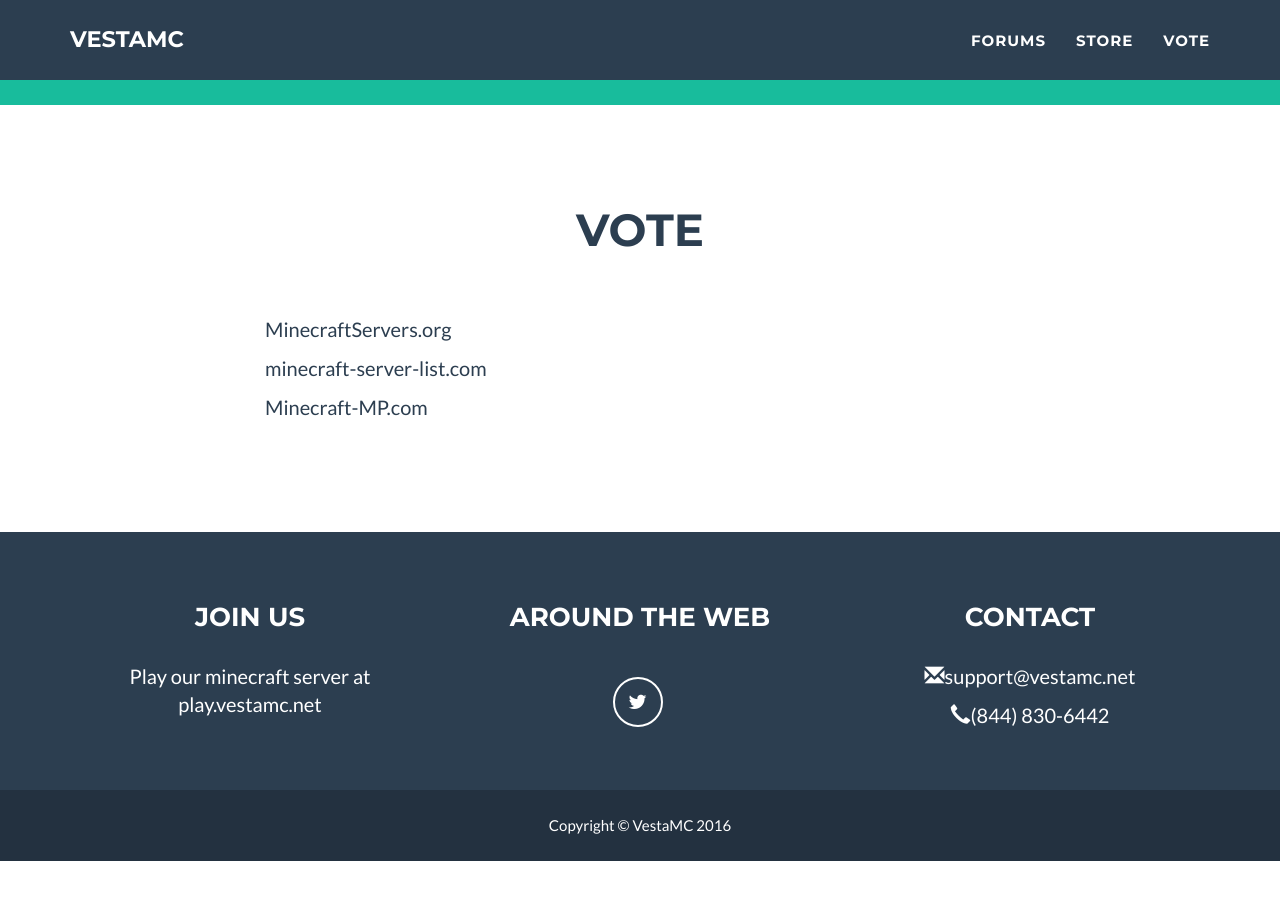
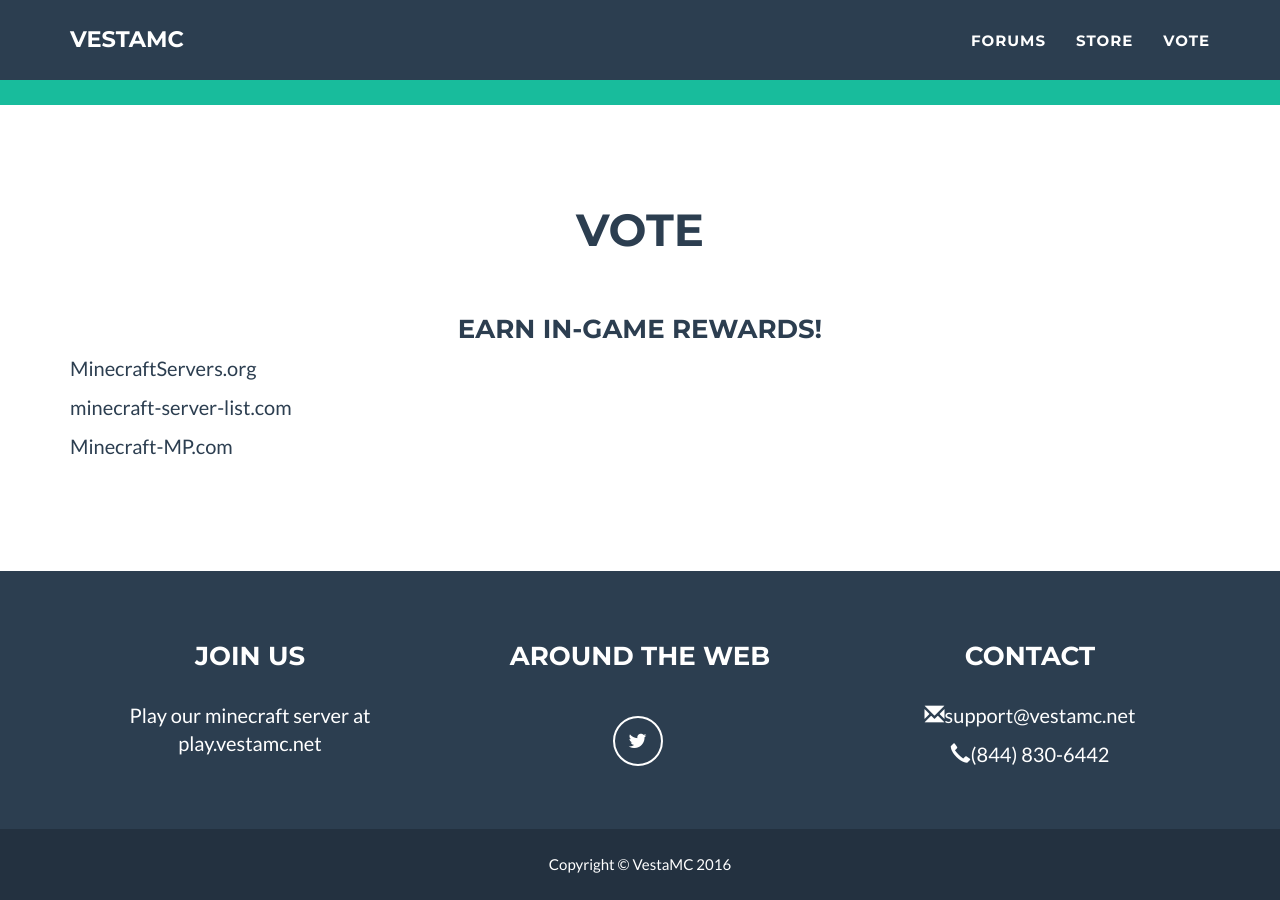
Before and after one commit to Mercaturas/Mercaturas.github.io, a Jekyll site: the page built from index.html, in a window 1280 px wide and 900 px high, scrolled down 774 px. Built offline with Jekyll 4.4.1, drawn with Linux system fonts in a browser that asks for light colours; nearby versions of some CDN libraries; library files that are not in the unit come from our copies; before the commit the page ends 1635 px from its top, so only the background shows below that.

Commit message:
Update about.html

```diff
--- a/_includes/about.html
+++ b/_includes/about.html
@@ -5,10 +5,11 @@
                 <div class="col-lg-12 text-center">
                     <h2>Vote</h2>
                     <hr class="star-light">
+                    <h3>Earn in-game rewards!</h3>
                 </div>
             </div>
             <div class="row">
-                <div class="col-lg-4 col-lg-offset-2">
+                <div class="col-lg-4">
                     <p>MinecraftServers.org</p>
                     <p>minecraft-server-list.com</p>
                     <p>Minecraft-MP.com</p>
```
